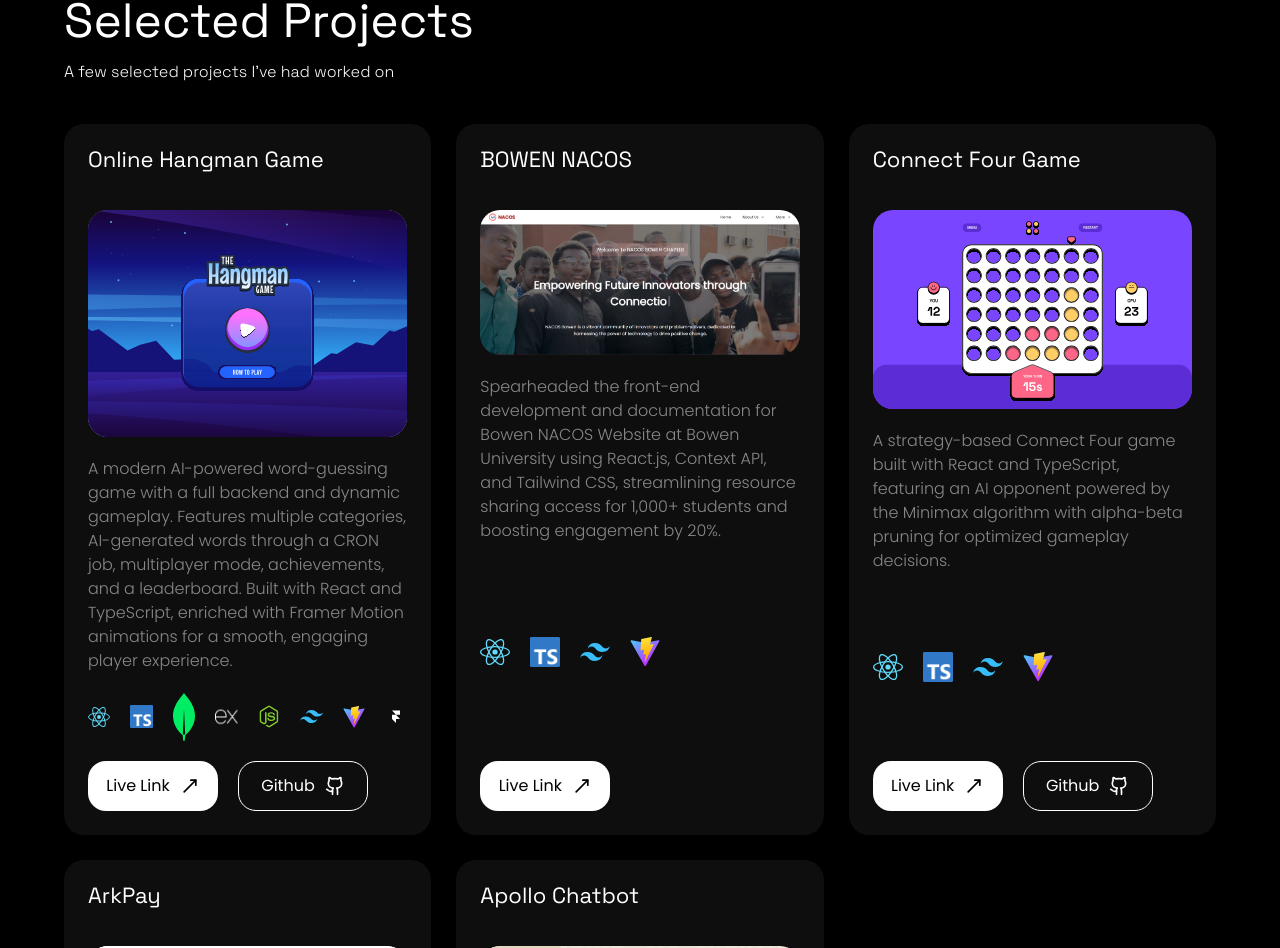
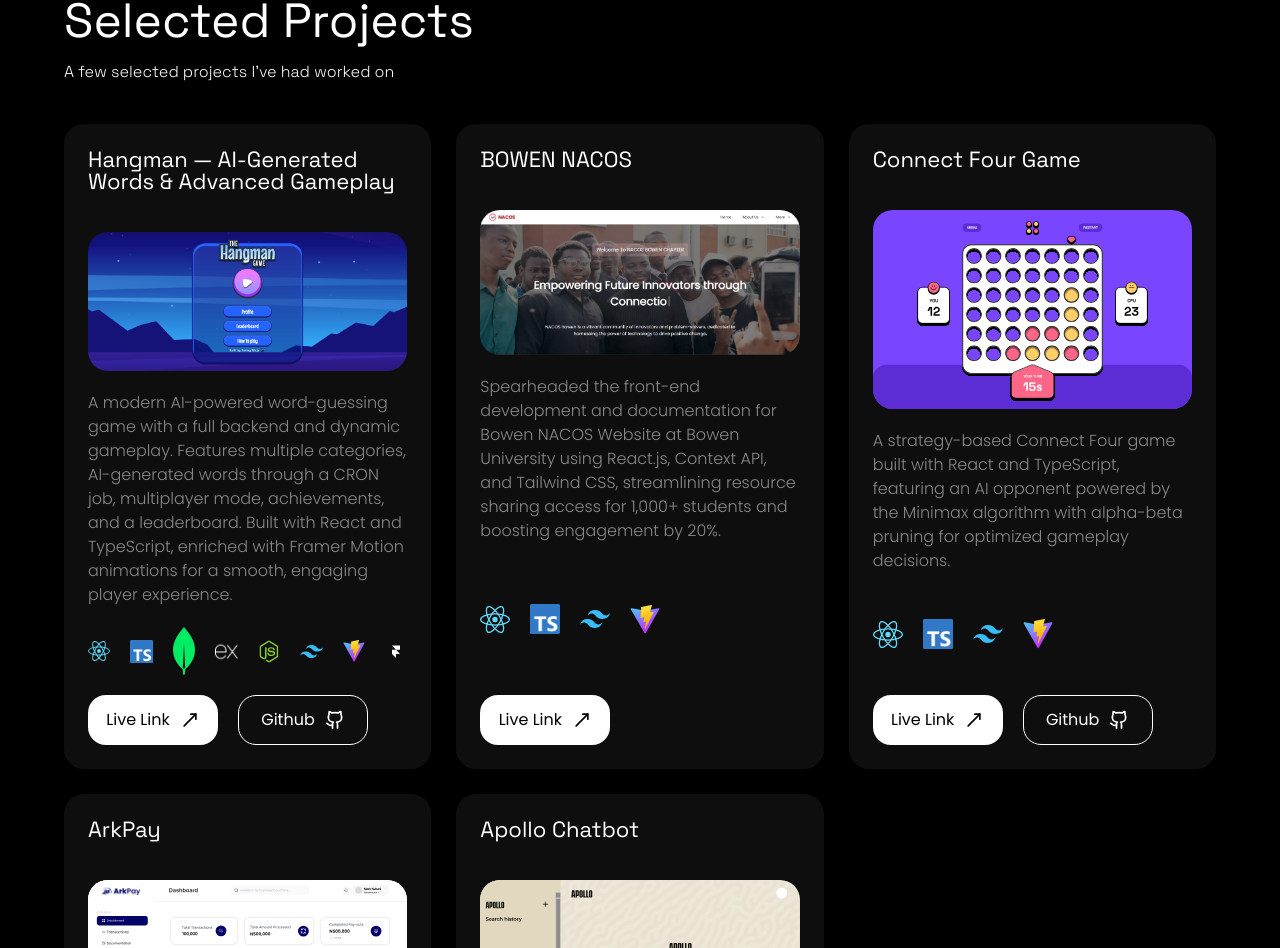
Before and after one commit to oluwatobicode/oluwatobi-portfoilo, a React (Vite) app: page / in a window 1280 px wide. Shown: the part 2105-3053 px from the top of the page. Built offline with nearby package versions, Linux system fonts and the light colour scheme.

Commit message:
minor-changes

```diff
--- a/index.html
+++ b/index.html
@@ -16,7 +16,6 @@
       rel="stylesheet"
     />
     <!-- Title -->
-
     <meta
       name="google-site-verification"
       content="qfd2YBJ8G6mwacqEKGTwHPTOEzvsAzIrp73OyjpEDz0"
--- a/src/components/Projects.tsx
+++ b/src/components/Projects.tsx
@@ -3,8 +3,8 @@
 
 const myProjects = [
   {
-    pic: "/Hangman-game.svg",
-    name: "Online Hangman Game",
+    pic: "/hangman-game.png",
+    name: "Hangman — AI-Generated Words & Advanced Gameplay",
     desc: "A modern AI-powered word-guessing game with a full backend and dynamic gameplay. Features multiple categories, AI-generated words through a CRON job, multiplayer mode, achievements, and a leaderboard. Built with React and TypeScript, enriched with Framer Motion animations for a smooth, engaging player experience.",
     tools: [
       { name: "/React-icon.svg" },
```
Also changed, not shown: public/Hangman-game.svg (deleted), public/hangman-game.png (added).
